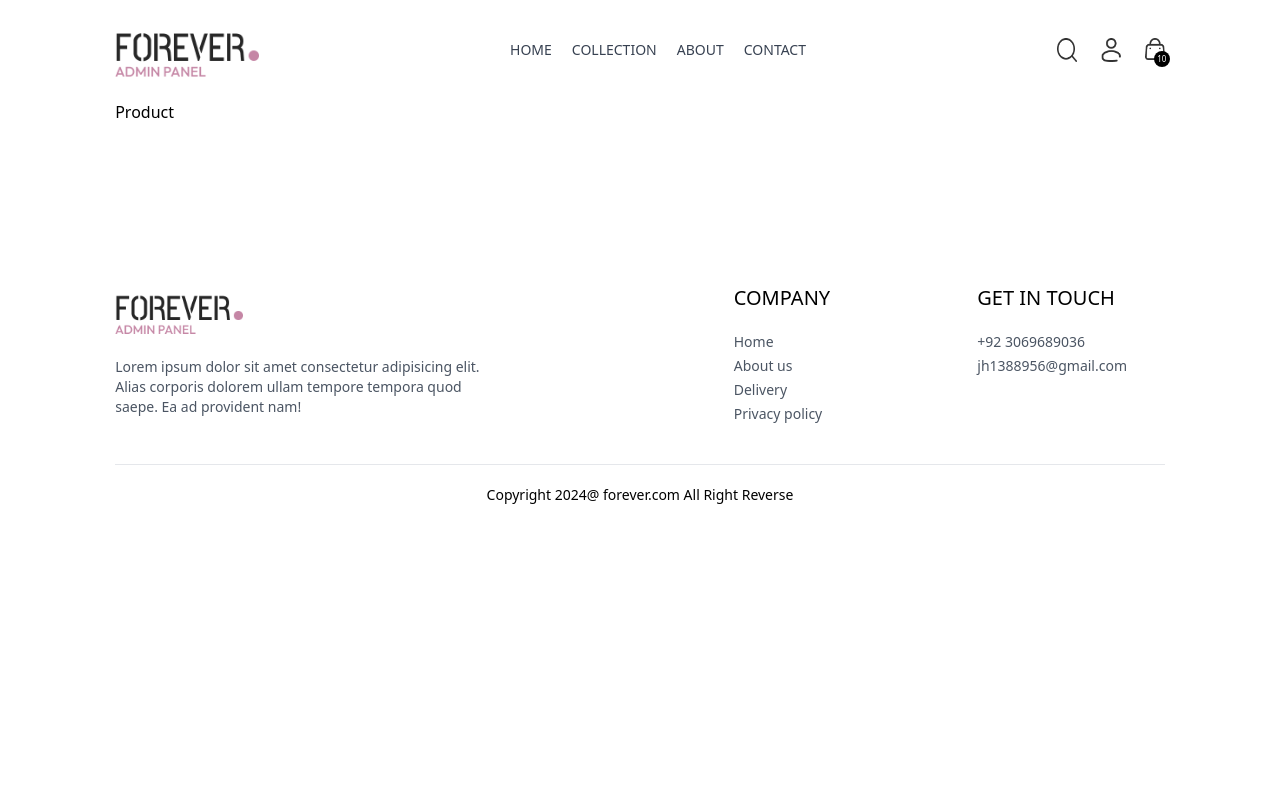
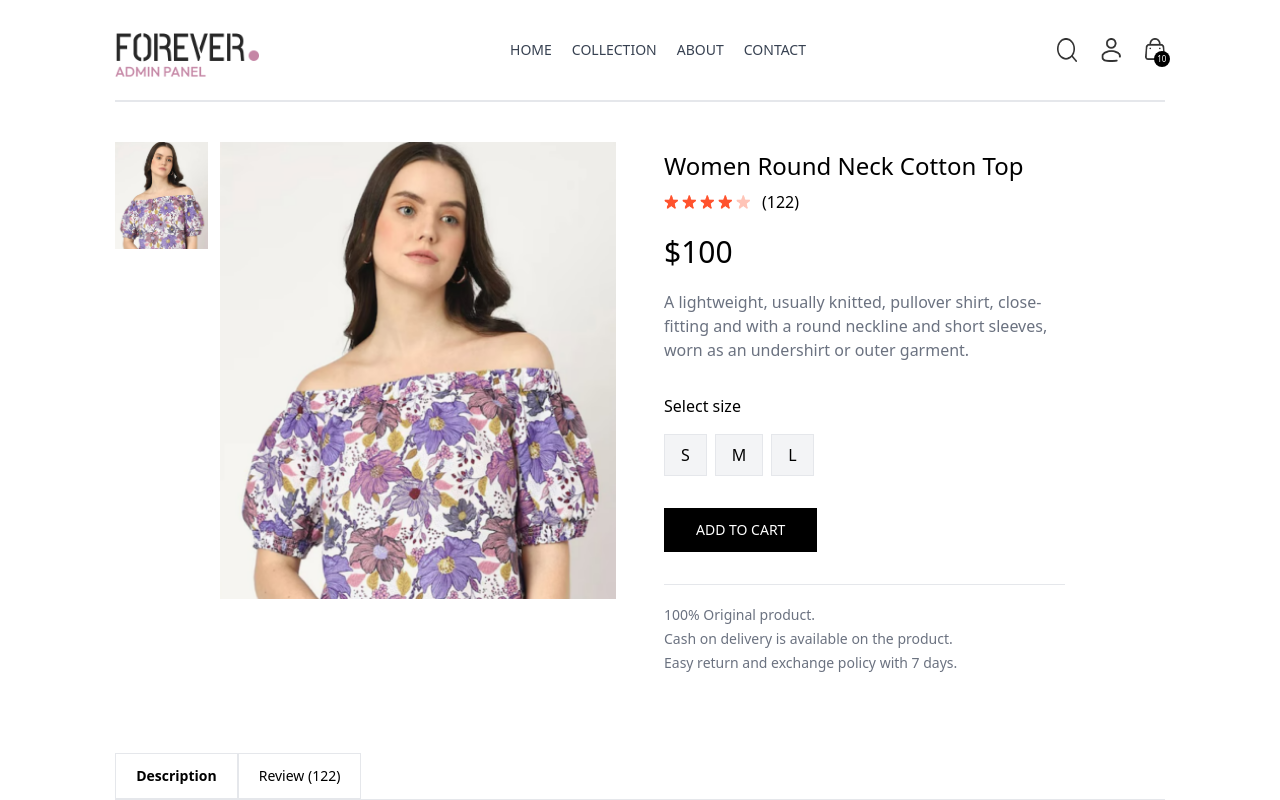
Before and after one commit to Jalalhussain1/E-Commerce-Website, a React (Vite) app in the folder E-commerce/: page /product/aaaaa in a window 1280 px wide. Both pictures are taken after a click on the picture 1066 px from the left and 49 px from the top of the page. Shown: the top 800 px of the page. Built offline with nearby package versions, Linux system fonts and the light colour scheme.

Commit message:
complete the product section

```diff
--- a/E-commerce/src/Pages/Product.jsx
+++ b/E-commerce/src/Pages/Product.jsx
@@ -1,9 +1,92 @@
-import React from 'react'
+import React, { useContext, useEffect, useState } from 'react'
+import { useParams } from 'react-router-dom'
+import { ShopContext } from '../context/ShopContext'
+import { assets } from '../assets/assets';
 
 const Product = () => {
-  return (
-    <div>Product</div>
-  )
+  const {ProductId} = useParams();
+  const {products, currency} =useContext(ShopContext);
+  const [productData,setProductData] = useState(false);
+  const [image,setImage] = useState([]);
+  const [size,setSize] = useState('');
+
+  const fetchProductDada = async () => {
+     products.map((item) =>{
+      if(item._id === ProductId) {
+        setProductData(item)
+        setImage(item.image[0])
+        return null;
+      }
+     })
+  }
+
+  useEffect(() => {
+      fetchProductDada();
+  },[ProductId])
+
+  return productData ?(
+    <div className='border-t-2 pt-10 transition-opacity ease-in duration-500 opacity-100'>
+      {/*------------ product data ----------*/}
+      <div className='flex gap-12 sm:gap-12 flex-col sm:flex-row'>
+        {/*--------- product image---------- */}
+        <div className='flex-1 flex flex-col-reverse gap-3 sm:flex-row'>
+          <div className='flex sm:flex-col overflow-x-auto sm:overflow-y-scroll justify-between sm:justify-normal sm:w-[18.7%] w-full'>
+           {
+            productData.image.map((item,index)=>(
+            <img onClick={()=>setImage(item)} src={item} key={index} className='w-[24%] sm:w-full sm:mb-3 flex-shrink-0 cursor-pointer'/>
+            ))
+           }
+          </div>
+           <div className='w-full sm:w-[80%]'>
+            <img src={image} className='w-full h-auto' alt="" />
+           </div>
+        </div>
+        {/* -----------product info---------- */}
+        <div className='flex-1'>
+            <h1 className='font-medium text-2xl mt-2'>{productData.name}</h1>
+            <div className='flex items-center gap-1 mt-2'>
+              <img src={assets.star_icon} className='w-3.5' alt="" />
+              <img src={assets.star_icon} className='w-3.5' alt="" />
+              <img src={assets.star_icon} className='w-3.5' alt="" />
+              <img src={assets.star_icon} className='w-3.5' alt="" />
+              <img src={assets.star_dull_icon} className='w-3.5' alt="" />
+              <p className='pl-2'>(122)</p>
+            </div>
+            <p className='mt-5 text-3xl font-medium '>{currency}{productData.price}</p>
+            <p className='mt-5 text-gray-500 md:w-4/5'>{productData.description}</p>
+            <div className='flex flex-col gap-4 my-8'>
+              <p>Select size</p>
+              <div className='flex gap-2'>
+                {productData.sizes.map((item,index)=>(
+                  <button onClick={(() =>setSize(item))} className={`border py-2 px-4 bg-gray-100 ${item === size ? 'border-orange-500' : ''}`} key={index}>{item}</button>
+                ))}
+              </div>
+            </div>
+            <button className='bg-black text-white px-8 py-3 text-sm active:bg-gray-700'>ADD TO CART</button>
+            <hr  className='mt-8 sm:w-4/5'/>
+            <div className='text-sm text-gray-500 mt-5 flex flex-col gap-1'>
+              <p>100% Original product.</p>
+              <p>Cash on delivery is available on the product.</p>
+              <p>Easy return and exchange policy with 7 days.</p>
+            </div>
+          </div>
+        </div>
+        {/* -------Description and Review Section */}
+        <div className='mt-20'>
+          <div className='flex'>
+            <b className='border px-5 py-3 text-sm'>Description</b>
+            <p className='border px-5 py-3 text-sm'>Review (122)</p>
+          </div>
+          <div className='flex flex-col gap-4 border px-6 py-6 text-sm text-gray-6 500'>
+             <p>Lorem ipsum dolor sit amet consectetur adipisicing elit. Nihil, maxime eaque vitae fugit nesciunt velit qui, asperiores vero eos fugiat saepe obcaecati deleniti corporis distinctio.</p>
+             <p>Lorem ipsum dolor sit, amet consectetur adipisicing elit. A veritatis mollitia quaerat minus facere dicta repudiandae, magni sit reiciendis aut.</p>
+        </div>
+        </div>
+        {/* display relative products */}
+
+      </div>
+
+  ) : <div className='opacity-0'></div>
 }
 
 export default Product
--- a/E-commerce/src/index.css
+++ b/E-commerce/src/index.css
@@ -6,6 +6,10 @@
     display: block;
 }
 
+::-webkit-scrollbar{
+    display: none;
+}
+
 @media (max-width:640px) {
     a.active {
      background-color: black;
```
Also changed, not shown: E-commerce/src/components/RelatedProduct.jsx (added).
